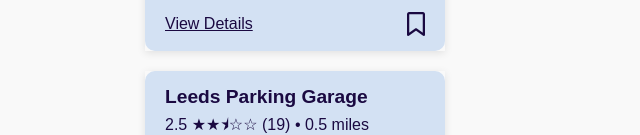
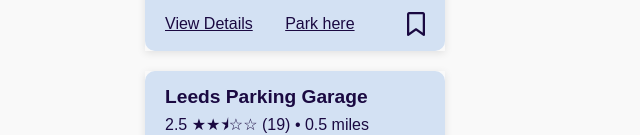
Before and after one commit to suhayb247/pinkteam, a plain HTML site: page Group project/map.html in a window 1280 px wide. Shown: the part 826-961 px from the top of the page, 365-1005 px from the left. Drawn offline with Linux system fonts and the light colour scheme.

Commit message:
Added the booking/payment connection to maps page

```diff
--- a/Group project/map.html
+++ b/Group project/map.html
@@ -49,6 +49,7 @@
                         </div>
                     </button>
                     <a href="#" class="query-details-button">View Details
+                        <button class="park-now">Park here</button>
                         <i class="fa-regular fa-bookmark save-icon" title="Save"></i>
                     </a>
 
@@ -61,6 +62,7 @@
                         <h4 class="query-price">£9.00 per hour</h4>
                     </button>
                     <a href="#" class="query-details-button">View Details
+                        <button class="park-now">Park here</button>
                         <i class="fa-regular fa-bookmark save-icon" title="Save"></i>
                     </a>
 
@@ -80,6 +82,7 @@
                         </div>
                     </button>
                     <a href="#" class="query-details-button">View Details
+                        <button class="park-now">Park here</button>
                         <i class="fa-solid fa-bookmark save-icon" title="Save"></i>
                     </a>
                 </div>
--- a/Group project/map_styles.css
+++ b/Group project/map_styles.css
@@ -247,6 +247,21 @@ iframe {
 }
 
 
+.park-now{
+    background: #ffffff00;
+    color: #1a0941;
+    border: none;
+    text-align: center;
+    text-decoration: none;
+    font-size: 16px;
+    cursor: pointer;
+    display: flex;
+    flex-direction: row;
+    align-items: center;
+    justify-content: center;
+    border-radius: 20px;
+}
+
 
 
 @media (max-width: 500px) {
```
